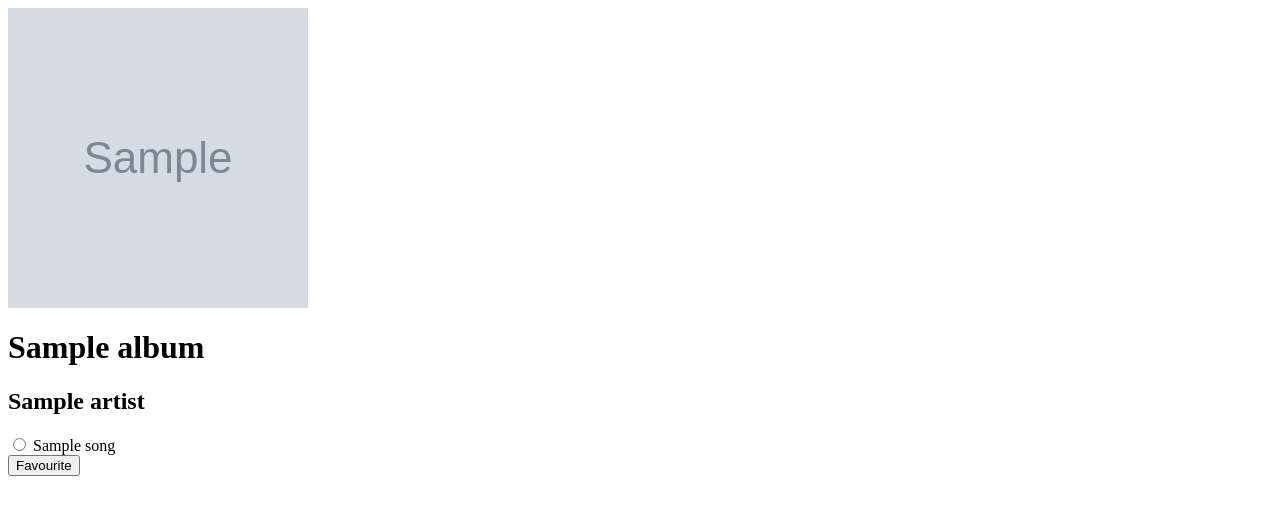
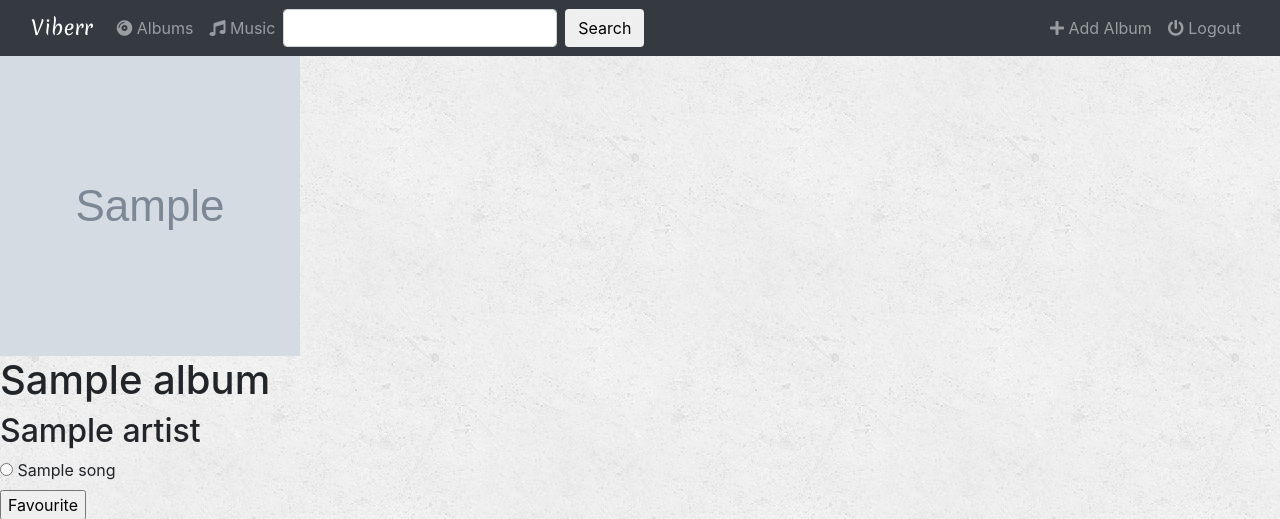
Before and after one commit to vartanbeno/django-website, a Django app: template music/templates/music/detail.html in a window 1280 px wide. Shown: the top 519 px of the page. Run offline with Django 3.2, Linux system fonts and the light colour scheme; the template is opened without the code that fills it: most values are stand-ins (such as "Sample title", 1, 10 or a date in 2020); grey boxes marked "Sample" are stand-in pictures; some libraries are stand-ins or nearby versions.

Commit message:
include navbar on every page

```diff
--- /dev/null
+++ b/music/templates/music/base.html
@@ -0,0 +1,64 @@
+<!DOCTYPE html>
+<html>
+    <head>
+        <meta charset="utf-8">
+        <title>Viberr</title>
+        {% load staticfiles %}
+        <link rel="stylesheet" href="https://stackpath.bootstrapcdn.com/bootstrap/4.1.2/css/bootstrap.min.css" integrity="sha384-Smlep5jCw/wG7hdkwQ/Z5nLIefveQRIY9nfy6xoR1uRYBtpZgI6339F5dgvm/e9B" crossorigin="anonymous">
+        <link rel="stylesheet" type="text/css" href="{% static 'music/style.css' %}" />
+        <link href="https://fonts.googleapis.com/css?family=Merienda" rel="stylesheet">
+        <script src="https://code.jquery.com/jquery-3.3.1.slim.min.js" integrity="sha384-q8i/X+965DzO0rT7abK41JStQIAqVgRVzpbzo5smXKp4YfRvH+8abtTE1Pi6jizo" crossorigin="anonymous"></script>
+        <script src="https://stackpath.bootstrapcdn.com/bootstrap/4.1.2/js/bootstrap.min.js" integrity="sha384-o+RDsa0aLu++PJvFqy8fFScvbHFLtbvScb8AjopnFD+iEQ7wo/CG0xlczd+2O/em" crossorigin="anonymous"></script>
+        <link rel="stylesheet" href="https://use.fontawesome.com/releases/v5.1.1/css/all.css" integrity="sha384-O8whS3fhG2OnA5Kas0Y9l3cfpmYjapjI0E4theH4iuMD+pLhbf6JI0jIMfYcK3yZ" crossorigin="anonymous">
+    </head>
+    <body>
+        <nav class="navbar navbar-expand-lg navbar-dark bg-dark">
+            <div class="container-fluid">
+
+                <div class="navbar-header">
+                        <button class="navbar-toggler" type="button" data-toggle="collapse" data-target="#topNavBar">
+                            <span class="navbar-toggler-icon"></span>
+                        </button>
+                    <a href="{% url 'music:index' %}" class="navbar-brand">Viberr</a>
+                </div>
+
+                <div class="collapse navbar-collapse" id="topNavBar">
+                    <ul class="nav navbar-nav">
+
+                        <li class="">
+                            <a href="{% url 'music:index' %}" class="nav-link"><i class="fas fa-compact-disc"></i>&nbsp;Albums</a>
+                        </li>
+
+                        <li class="">
+                            <a href="#" class="nav-link"><i class="fas fa-music"></i>&nbsp;Music</a>
+                        </li>
+
+                    </ul>
+
+                    <form action="#" method="get" role="search" class="form-inline my-2 my-lg-0">
+                        <div class="form-group">
+                            <input type="text" class="form-control mr-sm-2" name="q" value="">
+                        </div>
+                        <button type="submit" class="btn btn-default">Search</button>
+                    </form>
+
+                    <ul class="nav navbar-nav ml-auto">
+
+                        <li class="">
+                            <a href="{% url 'music:index' %}" class="nav-link"><i class="fas fa-plus"></i>&nbsp;Add Album</a>
+                        </li>
+
+                        <li class="">
+                            <a href="#" class="nav-link"><i class="fas fa-power-off"></i>&nbsp;Logout</a>
+                        </li>
+
+                    </ul>
+                </div>
+
+            </div>
+        </nav>
+        {% block body %}
+
+        {% endblock %}
+    </body>
+</html>
--- a/music/templates/music/detail.html
+++ b/music/templates/music/detail.html
@@ -1,3 +1,6 @@
+{% extends 'music/base.html' %}
+
+{% block body %}
     <img src="{{ album.album_logo }}" height="300" width="300">
 
     <h1>{{ album.album_title }}</h1>
@@ -25,3 +28,4 @@
         {% endfor %}
         <input type="submit" value="Favourite">
     </form>
+{% endblock %}
```
Also changed, not shown: music/templates/music/index.html (+3 -55 lines). Lines whose indentation alone changed are shown as unchanged.
